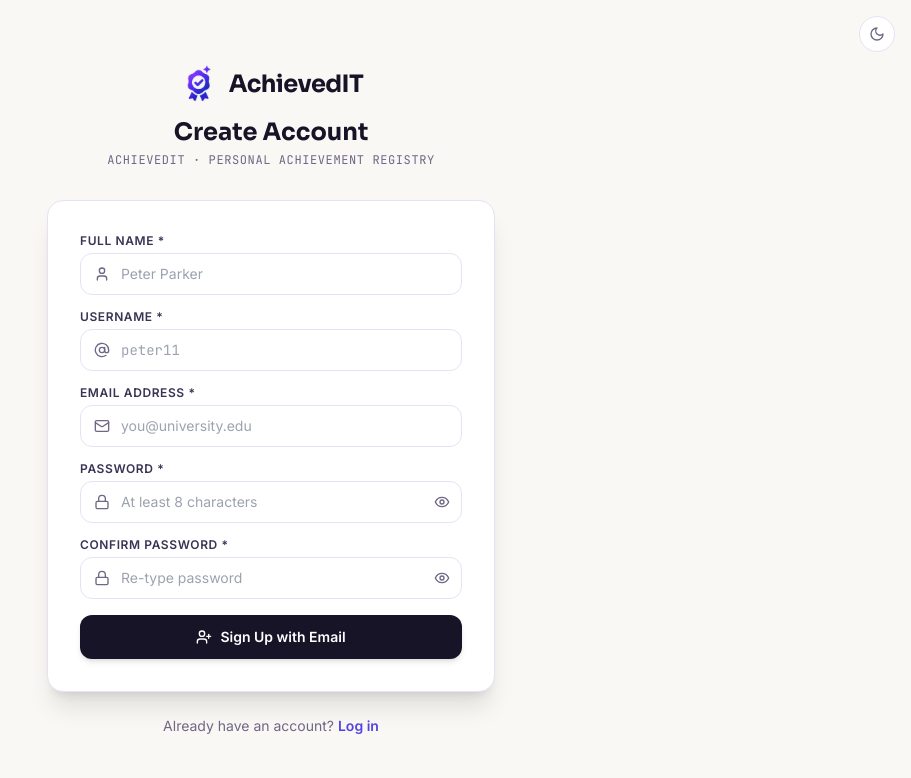
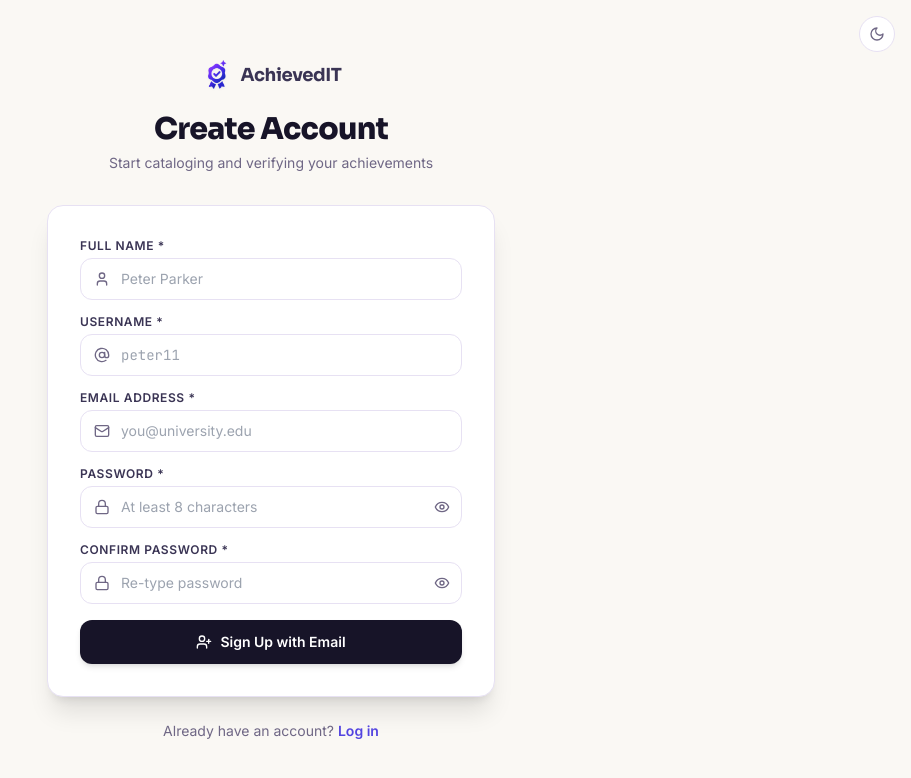
Before and after one commit to pratyusha-11/AchievedIT, a React (Vite) app in the folder frontend/: page /signup in a window 1280 px wide. Shown: the top 778 px of the page, without its empty margins (369-1280 px from the left). Built offline with nearby package versions, Linux system fonts and the light colour scheme; no server answers.

Commit message:
style: enhance visual hierarchy between top brand mark and prominent page title

```diff
--- a/frontend/src/pages/ForgotPassword.tsx
+++ b/frontend/src/pages/ForgotPassword.tsx
@@ -171,17 +171,22 @@ export default function ForgotPassword() {
       <div className="w-full max-w-md animate-fade-in">
         {/* Branding Header */}
         <div className="mb-8 text-center">
-          <Link to="/" className="inline-flex items-center justify-center gap-2.5 transition-transform hover:scale-105 mb-3 group">
+          <Link
+            to="/"
+            className="inline-flex items-center justify-center gap-2 mb-5 group transition-transform hover:scale-105"
+          >
             <img
               src={logo}
               alt="AchievedIT"
-              className="h-10 w-10 object-contain drop-shadow-sm"
+              className="h-8 w-8 object-contain drop-shadow-sm"
             />
-            <span className="font-display text-2xl font-bold tracking-tight text-ink-900 group-hover:text-brass transition-colors">
+            <span className="font-display text-lg font-bold tracking-tight text-ink-700 group-hover:text-brass transition-colors">
               AchievedIT
             </span>
           </Link>
-          <h1 className="font-display text-2xl font-bold text-ink-900">Reset Password</h1>
+          <h1 className="font-display text-3xl font-extrabold tracking-tight text-ink-900">
+            Reset Password
+          </h1>
           <p className="mt-1 text-xs font-mono uppercase tracking-wider text-ink-500">
             Secure Account Recovery
           </p>
--- a/frontend/src/pages/Login.tsx
+++ b/frontend/src/pages/Login.tsx
@@ -64,19 +64,24 @@ export default function Login() {
       <div className="w-full max-w-md animate-fade-in">
         {/* Brand Header */}
         <div className="mb-8 text-center">
-          <Link to="/" className="inline-flex items-center justify-center gap-2.5 transition-transform hover:scale-105 mb-3 group">
+          <Link
+            to="/"
+            className="inline-flex items-center justify-center gap-2 mb-5 group transition-transform hover:scale-105"
+          >
             <img
               src={logo}
               alt="AchievedIT"
-              className="h-10 w-10 object-contain drop-shadow-sm"
+              className="h-8 w-8 object-contain drop-shadow-sm"
             />
-            <span className="font-display text-2xl font-bold tracking-tight text-ink-900 group-hover:text-brass transition-colors">
+            <span className="font-display text-lg font-bold tracking-tight text-ink-700 group-hover:text-brass transition-colors">
               AchievedIT
             </span>
           </Link>
-          <h1 className="font-display text-2xl font-bold text-ink-900">Welcome Back</h1>
-          <p className="mt-1 font-mono text-xs uppercase tracking-wider text-ink-500">
-            Sign in to your AchievedIT registry
+          <h1 className="font-display text-3xl font-extrabold tracking-tight text-ink-900">
+            Welcome Back
+          </h1>
+          <p className="mt-1.5 text-sm text-ink-500">
+            Sign in to your personal achievement registry
           </p>
         </div>
 
--- a/frontend/src/pages/Signup.tsx
+++ b/frontend/src/pages/Signup.tsx
@@ -123,19 +123,24 @@ export default function Signup() {
       <div className="w-full max-w-md animate-fade-in">
         {/* Brand Header */}
         <div className="mb-8 text-center">
-          <Link to="/" className="inline-flex items-center justify-center gap-2.5 transition-transform hover:scale-105 mb-3 group">
+          <Link
+            to="/"
+            className="inline-flex items-center justify-center gap-2 mb-5 group transition-transform hover:scale-105"
+          >
             <img
               src={logo}
               alt="AchievedIT"
-              className="h-10 w-10 object-contain drop-shadow-sm"
+              className="h-8 w-8 object-contain drop-shadow-sm"
             />
-            <span className="font-display text-2xl font-bold tracking-tight text-ink-900 group-hover:text-brass transition-colors">
+            <span className="font-display text-lg font-bold tracking-tight text-ink-700 group-hover:text-brass transition-colors">
               AchievedIT
             </span>
           </Link>
-          <h1 className="font-display text-2xl font-bold text-ink-900">Create Account</h1>
-          <p className="mt-1 font-mono text-xs uppercase tracking-wider text-ink-500">
-            AchievedIT · Personal achievement registry
+          <h1 className="font-display text-3xl font-extrabold tracking-tight text-ink-900">
+            Create Account
+          </h1>
+          <p className="mt-1.5 text-sm text-ink-500">
+            Start cataloging and verifying your achievements
           </p>
         </div>
 
--- a/frontend/src/pages/VerifyEmail.tsx
+++ b/frontend/src/pages/VerifyEmail.tsx
@@ -142,17 +142,22 @@ export default function VerifyEmail() {
       <div className="w-full max-w-md animate-fade-in">
         {/* Header Branding */}
         <div className="mb-8 text-center">
-          <Link to="/" className="inline-flex items-center justify-center gap-2.5 transition-transform hover:scale-105 mb-3 group">
+          <Link
+            to="/"
+            className="inline-flex items-center justify-center gap-2 mb-5 group transition-transform hover:scale-105"
+          >
             <img
               src={logo}
               alt="AchievedIT"
-              className="h-10 w-10 object-contain drop-shadow-sm"
+              className="h-8 w-8 object-contain drop-shadow-sm"
             />
-            <span className="font-display text-2xl font-bold tracking-tight text-ink-900 group-hover:text-brass transition-colors">
+            <span className="font-display text-lg font-bold tracking-tight text-ink-700 group-hover:text-brass transition-colors">
               AchievedIT
             </span>
           </Link>
-          <h1 className="font-display text-2xl font-bold text-ink-900">Verify Your Email</h1>
+          <h1 className="font-display text-3xl font-extrabold tracking-tight text-ink-900">
+            Verify Your Email
+          </h1>
           <p className="mt-1 text-sm text-ink-500">
             We sent a 6-digit verification code to
           </p>
```
